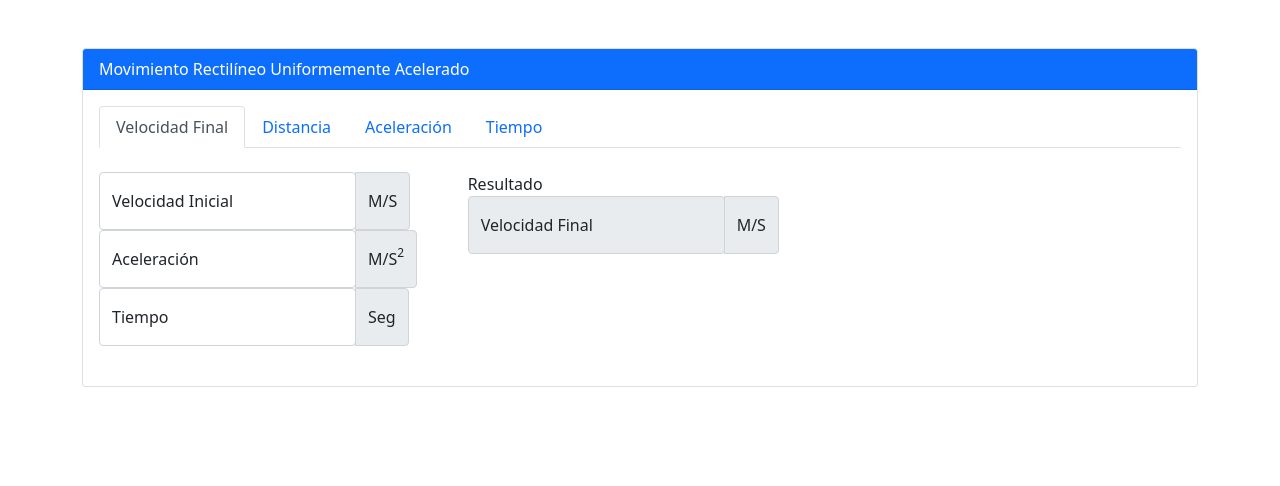
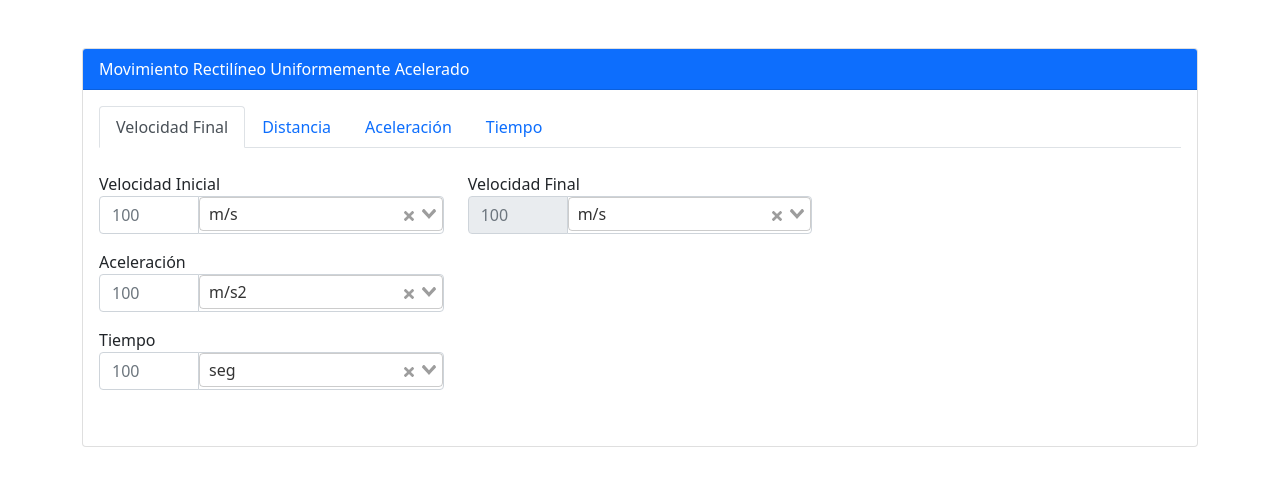
Before and after one commit to design-components/mrua, a Vue app: page / in a window 1280 px wide. Shown: the top 486 px of the page. Built offline with nearby package versions, Linux system fonts and the light colour scheme.

Commit message:
information modularization

```diff
--- a/package.json
+++ b/package.json
@@ -10,7 +10,8 @@
     "@popperjs/core": "^2.11.2",
     "bootstrap": "^5.1.3",
     "core-js": "^3.6.5",
-    "vue": "^3.0.0"
+    "vue": "^3.0.0",
+    "vue-select": "^4.0.0-beta.3"
   },
   "devDependencies": {
     "@vue/cli-plugin-babel": "~4.5.15",
--- a/src/components/Mrua.vue
+++ b/src/components/Mrua.vue
@@ -13,156 +13,57 @@
     <div class="tab-pane fade show active" id="nav-vf">
       <div class="row">
         <div class="col-12 col-md-4">
-          <div class="input-group">
-            <div class="form-floating">
-              <input type="number" class="form-control" id="vi" placeholder="100" v-model="givens.vi">
-              <label for="vi">Velocidad Inicial</label>
-            </div>
-            <span class="input-group-text"> M/S </span>
-          </div>
-
-          <div class="input-group">
-            <div class="form-floating">
-              <input type="number" class="form-control" id="a" placeholder="100" v-model="givens.a">
-              <label for="a">Aceleración</label>
-            </div>
-            <span class="input-group-text">M/S<sup>2</sup></span>
-          </div>
-
-          <div class="input-group">
-            <div class="form-floating">
-              <input type="number" class="form-control" id="t" placeholder="100" v-model="givens.t">
-              <label for="t">Tiempo</label>
-            </div>
-            <span class="input-group-text">Seg</span>
-          </div>
+          <div class="mb-3"> <input-group :data="{id: 'vi', text: 'Velocidad Inicial'}" :select="{ option: 'speed', default: 'm/s' }"/></div>
+          <div class="mb-3"> <input-group :data="{id: 'a', text: 'Aceleración'}" :select="{ option: 'acceleration', default: 'm/s2'}"/></div>
+          <div class="mb-3"> <input-group :data="{id: 't', text: 'Tiempo'}" :select="{ option: 'time', default: 'seg' }" /></div>
         </div>
         <div class="col-12 col-md-4">
-          <span>Resultado</span>
-          <div class="input-group">
-            <div class="form-floating">
-              <input type="number" class="form-control" id="vf" placeholder="100" :value="result" disabled>
-              <label for="vf">Velocidad Final</label>
-            </div>
-            <span class="input-group-text">M/S</span>
-          </div>
+          <div class="mb-3"> <input-group :data="{id: 'r', text: 'Velocidad Final'}" :select="{ option: 'speed', default: 'm/s' }" /></div>
         </div>
       </div>
-
     </div>
     <div class="tab-pane fade" id="nav-d">
       <div class="row">
         <div class="col-12 col-lg-4">
-          <div class="input-group">
-            <div class="form-floating">
-              <input type="number" class="form-control" id="vi" placeholder="100" v-model="givens.vi">
-              <label for="vi">Velocidad Inicial</label>
-            </div>
-            <span class="input-group-text"> M/S </span>
-          </div>
-
-          <div class="input-group">
-            <div class="form-floating">
-              <input type="number" class="form-control" id="a" placeholder="100" v-model="givens.a">
-              <label for="a">Aceleración</label>
-            </div>
-            <span class="input-group-text">M/S<sup>2</sup></span>
-          </div>
-          <div class="input-group">
-            <div class="form-floating">
-              <input type="number" class="form-control" id="t" placeholder="100" v-model="givens.t">
-              <label for="t">Tiempo</label>
-            </div>
-            <span class="input-group-text">Seg</span>
-          </div>
+          <div class="mb-3"> <input-group :data="{id: 'vi', text: 'Velocidad Inicial'}" :select="{ option: 'speed', default: 'm/s' }"/></div>
+          <div class="mb-3"> <input-group :data="{id: 'a', text: 'Aceleración'}" :select="{ option: 'acceleration', default: 'm/s2' }"/></div>
+          <div class="mb-3"> <input-group :data="{id: 't', text: 'Tiempo'}" :select="{ option: 'time', default: 'seg' }" /></div>
         </div>
         <div class="col-12 col-lg-4">
-          <span>Resultado</span>
-          <div class="input-group">
-            <div class="form-floating">
-              <input type="number" class="form-control" id="d" placeholder="100" :value="result" disabled>
-              <label for="d">Distancia</label>
-            </div>
-            <span class="input-group-text">mts</span>
-          </div>
+          <div class="mb-3"> <input-group :data="{id: 'r', text: 'Distancia'}" :select="{ option: 'distance', default: 'mt' }" /></div>
+        </div>
+        <div class="col-12 col-lg-4">
+          ( a * (t*t)  ) / 2 + (vi * t)
         </div>
       </div>
     </div>
     <div class="tab-pane fade" id="nav-a">
       <div class="row">
         <div class="col-12 col-lg-4">
-          <div class="input-group">
-            <div class="form-floating">
-              <input type="number" class="form-control" id="vi" placeholder="100" v-model="givens.vi">
-              <label for="vi">Velocidad Inicial</label>
-            </div>
-            <span class="input-group-text"> M/S </span>
-          </div>
-
-          <div class="input-group">
-            <div class="form-floating">
-              <input type="number" class="form-control" id="vf" placeholder="100" v-model="givens.vf">
-              <label for="vf">Velocidad Final</label>
-            </div>
-            <span class="input-group-text">M/S</span>
-          </div>
-
-          <div class="input-group">
-            <div class="form-floating">
-              <input type="number" class="form-control" id="t" placeholder="100" v-model="givens.t">
-              <label for="t">Tiempo</label>
-            </div>
-            <span class="input-group-text">Seg</span>
-          </div>
+          <div class="mb-3"> <input-group :data="{id: 'vi', text: 'Velocidad Inicial'}" :select="{ option: 'speed', default: 'm/s' }"/></div>
+          <div class="mb-3"> <input-group :data="{id: 'vf', text: 'Velocidad Final'}" :select="{ option: 'speed', default: 'm/s' }"/></div>
+          <div class="mb-3"> <input-group :data="{id: 't', text: 'Tiempo'}" :select="{ option: 'time', default: 'seg' }" /></div>
         </div>
         <div class="col-12 col-lg-4">
-          <span>Resultado</span>
-          <div class="input-group">
-            <div class="form-floating">
-              <input type="number" class="form-control" id="a" placeholder="100" :value="result" disabled>
-              <label for="a">Aceleración</label>
-            </div>
-            <span class="input-group-text">M/S<sup>2</sup></span>
-          </div>
+          <div class="mb-3"> <input-group :data="{id: 'r', text: 'Aceleración'}" :select="{ option: 'acceleration', default: 'm/s2' }" /></div>
+        </div>
+        <div class="col-12 col-lg-4">
+          (vf - vi) / t
         </div>
       </div>
     </div>
     <div class="tab-pane fade" id="nav-t">
       <div class="row">
         <div class="col-12 col-lg-4">
-          <div class="input-group">
-            <div class="form-floating">
-              <input type="number" class="form-control" id="vi" placeholder="100" v-model="givens.vi">
-              <label for="vi">Velocidad Inicial</label>
-            </div>
-            <span class="input-group-text"> M/S </span>
-          </div>
-
-          <div class="input-group">
-            <div class="form-floating">
-              <input type="number" class="form-control" id="vf" placeholder="100" v-model="givens.vf">
-              <label for="vf">Velocidad Final</label>
-            </div>
-            <span class="input-group-text">M/S</span>
-          </div>
-
-          <div class="input-group">
-            <div class="form-floating">
-              <input type="number" class="form-control" id="a" placeholder="100" v-model="givens.a">
-              <label for="a">Aceleración</label>
-            </div>
-            <span class="input-group-text">M/S<sup>2</sup></span>
-          </div>
+          <div class="mb-3"> <input-group :data="{id: 'vi', text: 'Velocidad Inicial'}" :select="{ option: 'speed', default: 'm/s' }"/></div>
+          <div class="mb-3"> <input-group :data="{id: 'vf', text: 'Velocidad Final'}" :select="{ option: 'speed', default: 'm/s' }"/></div>
+          <div class="mb-3"> <input-group :data="{id: 'a', text: 'Aceleración'}" :select="{ option: 'acceleration', default: 'm/s2' }"/></div>
         </div>
         <div class="col-12 col-lg-4">
-          <span>Resultado</span>
-          <div class="input-group">
-            <div class="form-floating">
-              <input type="number" class="form-control" id="t" placeholder="100" :value="result" disabled>
-              <label for="t">{{ result }}</label>
-            </div>
-            <span class="input-group-text">Seg</span>
-          </div>
+          <div class="mb-3"> <input-group :data="{id: 'r', text: 'Tiempo'}" :select="{ option: 'time', default: 'seg' }" /></div>
+        </div>
+        <div class="col-12 col-lg-4">
+          (vf - vi) / a
         </div>
       </div>
     </div>
@@ -170,32 +71,28 @@
 </template>
 
 <script>
+  import functions from '../helpers/functions'
+  import SelectComponent from './includes/select'
+  import inputGroup from './includes/input-group'
 export default {
+  components: {SelectComponent, inputGroup},
   data(){
     return {
       givens: {
-        vf: null,
-        vi: null,
-        d: null,
-        a: null,
-        t: null,
+        vf: '',
+        vi: '',
+        d: '',
+        a: '',
+        t: '',
       },
-      result: null,
+      result: '',
       type: 'vf',
     }
-  },
-  mounted(){
-    document.querySelectorAll('input[type="number"]').forEach((input) => {
-      input.addEventListener('keyup', (e) => {
-        this.calculate()
-      })
-    })
-
   },
   methods:{
     changeCalcule(type){
       this.type = type
-      this.result = null
+      this.calculate()
     },
     calculate(){
       let type = this.type
@@ -225,5 +122,8 @@ export default {
 
 <!-- Add "scoped" attribute to limit CSS to this component only -->
 <style scoped lang="scss">
-
+  .form-select{
+    background-image: none;
+    padding: 0;
+  }
 </style>
--- /dev/null
+++ b/src/components/includes/input-group.vue
@@ -0,0 +1,39 @@
+<template>
+    <label :for="data.id">{{ data.text }}</label>
+    <div class="input-group">
+        <input type="number" class="form-control" :id="data.id" placeholder="100" v-model="given" v-on:keyup="emitEvent(data.id)" v-if="data.id != 'r'"> <!--  v-model="givens.vi" -->
+        <input type="number" class="form-control" :id="data.id" placeholder="100" :value="$parent.result" disabled v-else> <!--  v-model="givens.vi" -->
+        <select-component class="form-select" :data="select"/>
+    </div>
+</template>
+
+<script>
+    import SelectComponent from './select'
+    export default {
+        props: ['data', 'select'],
+        components: {
+            SelectComponent
+        },
+        data(){
+            return { given: '' }
+        },
+        methods: {
+            emitEvent(type){
+                switch(type){
+                    case 'vi': this.$parent.givens.vi = this.given; break;
+                    case 'vf': this.$parent.givens.vf = this.given; break;
+                    case 'd': this.$parent.givens.d  = this.given; break;
+                    case 'a': this.$parent.givens.a  = this.given; break;
+                    case 't': this.$parent.givens.t = this.given; break;
+                }
+                this.$parent.calculate()
+            }
+        }
+    }
+</script>
+
+<style lang="scss" scoped>
+    input{
+        max-width: 100px !important;
+    }
+</style>
--- /dev/null
+++ b/src/components/includes/select.vue
@@ -0,0 +1,44 @@
+<template>
+    <!-- <v-select  :options="['Canada', 'United States']"></v-select> -->
+    <v-select v-model="option"  :options="dataSelect" :reduce="option => option.abbreviation" label="abbreviation" :select-on-key-codes="[188, 13]">
+        <template #option="{abbreviation, description}">
+            {{ abbreviation }} ({{ description }})
+        </template>
+    </v-select>
+</template>
+
+<script>
+    import vSelect from "vue-select";
+    import functions from '../../helpers/functions'
+    export default {
+        components:{
+            vSelect
+        },
+        props: ['data'],
+        data(){
+            return {
+                option: this.data.default,
+                dataSelect: null
+            }
+        },
+        created(){
+            this.dataSelect = functions.selectsParameters(this.data.option)
+        },
+
+        mounted() {
+
+        },
+
+
+    }
+</script>
+
+<style lang="scss" scoped>
+    .v-select div{
+        height: 100% !important;
+    }
+    .form-select{
+        background-image: none;
+        padding: 0;
+    }
+</style>
--- /dev/null
+++ b/src/helpers/functions.js
@@ -0,0 +1,123 @@
+// unidades de tiempo
+// - segundos
+// - minutos
+// - horas
+
+import { _ } from "core-js"
+
+// <!-- unidad base = 1mt -->
+// unidades de distancia
+// - milimetro (mm) -> 0.001m
+// - centimentro (cm) -> 0.01m
+// - decimetro (dm) -> 0.1m
+// - metro (mt) -> 1m
+// - decametro (dam) ->10m
+// - hectometro (hm) -> 100m
+// - kilometro (km) -> 1000m
+
+
+
+/* tiempo/distancia/aseleracion*/
+function selectsParameters(type){
+    switch (type){
+        case 'time':
+            return [
+                {
+                    abbreviation: 'seg',
+                    description: 'Segundos'
+                },
+                {
+                    abbreviation: 'min',
+                    description: 'Minutos'
+                },
+                {
+                    abbreviation: 'h',
+                    description: 'Horas'
+                },
+            ]
+
+        case 'distance':
+            return [
+                {
+                    abbreviation: 'mm',
+                    description: 'Milimetro'
+                },
+                {
+                    abbreviation: 'cm',
+                    description: 'Centimetro'
+                },
+                {
+                    abbreviation: 'dm',
+                    description: 'Decimetro'
+                },
+                {
+                    abbreviation: 'mt',
+                    description: 'metro'
+                },
+                {
+                    abbreviation: 'dam',
+                    description: 'Decametro'
+                },
+                {
+                    abbreviation: 'hm',
+                    description: 'Hectometro'
+                },
+                {
+                    abbreviation: 'km',
+                    description: 'Kilometro'
+                },
+            ]
+
+        case 'acceleration':
+            return [
+                {
+                    abbreviation: 'm/s^2',
+                    description: 'Metros x segundo al cuadrado'
+                },
+                // {
+                //     abbreviation: 'm/h^2',
+                //     description: 'Metros x hora al cuadrado'
+                // },
+                {
+                    abbreviation: 'km/h^2',
+                    description: 'kilometros x hora al cuadrado'
+                },
+                // {
+                //     abbreviation: 'km/s^2',
+                //     description: 'kilometros x segundo al cuadrado'
+                // },
+                {
+                    abbreviation: 'km/h^2',
+                    description: 'kilometros x hora al cuadrado'
+                },
+            ]
+
+        case 'speed':
+            return [
+                {
+                    abbreviation: 'm/s',
+                    description: 'Metros x segundo'
+                },
+                {
+                    abbreviation: 'm/h',
+                    description: 'Metros x hora'
+                },
+                {
+                    abbreviation: 'km/s',
+                    description: 'kilometros x segundo'
+                },
+                {
+                    abbreviation: 'km/h',
+                    description: 'kilometro x hora'
+                },
+            ]
+    }
+}
+
+function conversions(data = null, type = null){
+    console.log(data,type)
+}
+
+
+
+export default {conversions, selectsParameters}
--- a/src/main.js
+++ b/src/main.js
@@ -1,7 +1,11 @@
 import bootstrap from 'bootstrap'
 import 'bootstrap/dist/css/bootstrap.min.css';
+
+import vSelect from "vue-select";
+import 'vue-select/dist/vue-select.css';
+
 
 import { createApp } from 'vue'
 import App from './App.vue'
 
-createApp(App).mount('#app')
+createApp(App).use(vSelect).mount('#app') /*  */
```
Also changed, not shown: 1 other file (tests, documents, lock files or other folders).
